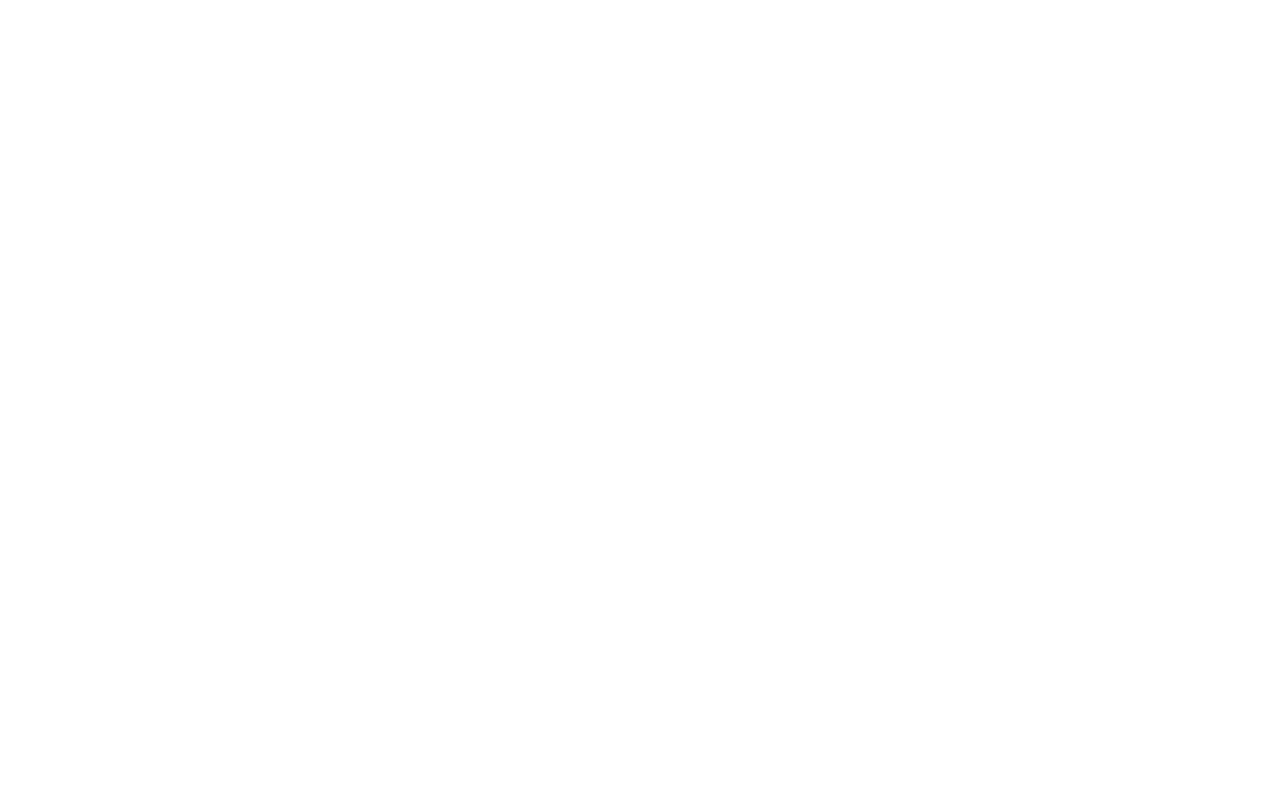
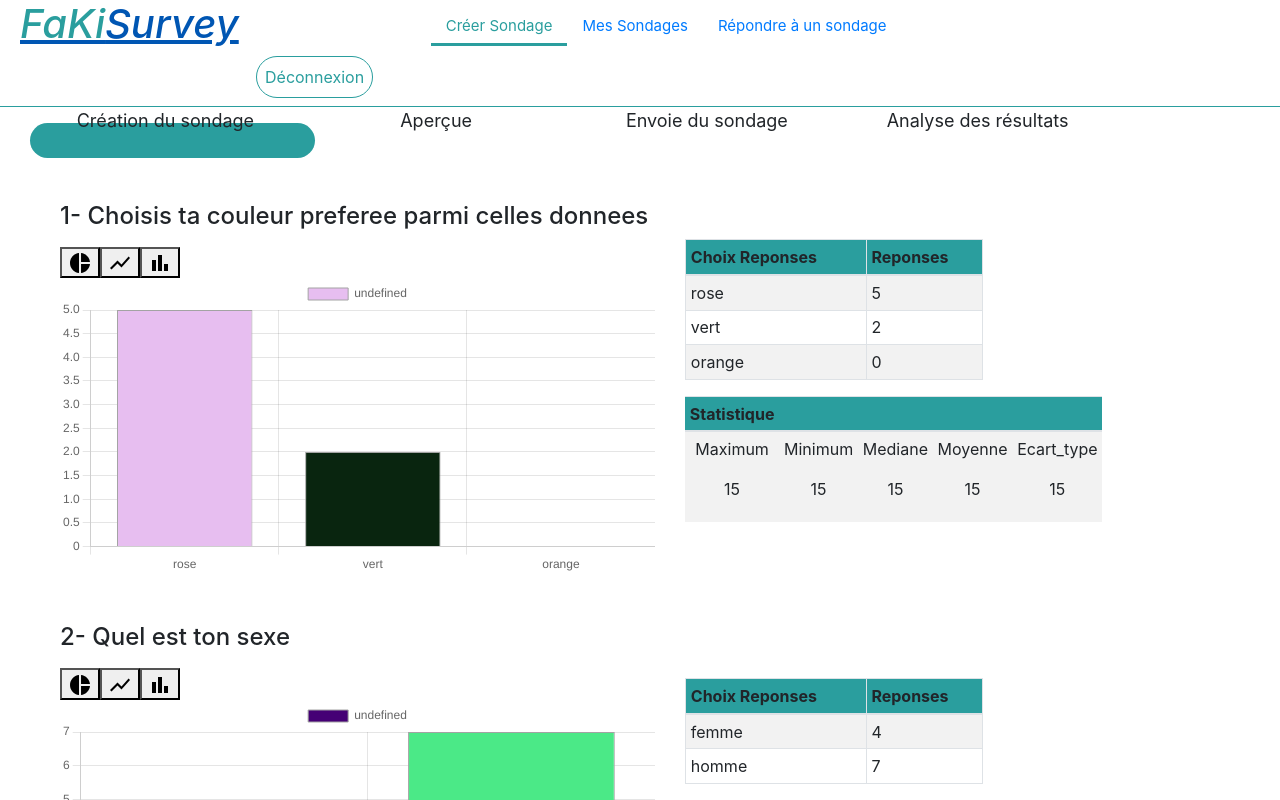
Before and after one commit to Fatou-S01/Survey-front-end, a React (Create React App) app: page /1/analyse in a window 1280 px wide. Before the commit this address had no page. Shown: the top 800 px of the page. Built offline with nearby package versions, Linux system fonts and the light colour scheme.

Commit message:
3st commit

```diff
--- a/package.json
+++ b/package.json
@@ -6,7 +6,8 @@
     "@chakra-ui/react": "^2.4.6",
     "@emotion/react": "^11.10.5",
     "@emotion/styled": "^11.10.5",
-    "@mui/material": "^5.11.3",
+    "@mui/icons-material": "^5.11.0",
+    "@mui/material": "^5.11.5",
     "@testing-library/jest-dom": "^5.16.5",
     "@testing-library/react": "^13.4.0",
     "@testing-library/user-event": "^13.5.0",
--- a/public/index.html
+++ b/public/index.html
@@ -10,7 +10,7 @@
       content="Web site created using create-react-app"
     />
     <link rel="apple-touch-icon" href="%PUBLIC_URL%/logo192.png" />
-    <link rel="stylesheet" href="https://maxcdn.bootstrapcdn.com/bootstrap/3.4.1/css/bootstrap.min.css">
+    <link rel="stylesheet" href="https://cdnjs.cloudflare.com/ajax/libs/twitter-bootstrap/4.4.1/css/bootstrap.min.css">
 
     <!--
       manifest.json provides metadata used when your web app is installed on a
--- a/src/components/analyse/analyse.css
+++ b/src/components/analyse/analyse.css
@@ -1,6 +1,17 @@
-.graph{
-    width: 50%;
+
+th{
+    background-color:#2A9E9E;
 }
+
+.tableResultat{
+    width:50%;
+}
+
+.analyse{
+    margin-top:70px;
+    margin-left: 60px;
+}
+
 .graph1{
-    width:30%;
+    width:60%;
 }
--- a/src/components/analyse/functions.js
+++ b/src/components/analyse/functions.js
@@ -9,13 +9,17 @@ import {
     ArcElement,
     PointElement,
     LineElement,
+    LineController,
+    BarController
   } from 'chart.js';
   import { Bar,Pie ,Line} from 'react-chartjs-2';
 
-  const x = ['Red', 'Blue', 'Yellow', 'Green', 'Purple', 'Orange','madre']//a prendre avec axios
-  const y = [12, 19, 3, 5, 2, 3,8]//a prendre avec axios
 
-  function generateRandomColors(n){
+
+  // export const x = ['Red', 'Blue', 'Yellow', 'Green', 'Purple', 'Orange','madre']//a prendre avec axios
+  // export const y = [12, 19, 3, 5, 2, 3,8]//a prendre avec axios
+
+  export function generateRandomColors(n){
     let randomColors = [];
     for (let i=0;i<n;i++){
       let maxVal = 0xFFFFFF;
@@ -43,8 +47,11 @@ import {
     ArcElement,
     PointElement,
     LineElement,
+    LineController,
+    BarController
   );
 
+function manageDatasAndOptions(datasets){
   const options = {
     indexAxis: 'x',
     responsive:true,
@@ -55,15 +62,54 @@ const options = {
     };
 
     const data = {
-  labels: x,
+    labels: Object.keys(datasets.reponses),
     datasets: [
       {
-      data: y,
-      backgroundColor: generateRandomColors(x.length),
+        data: Object.values(datasets.reponses),
+        backgroundColor: generateRandomColors(Object.keys(datasets.reponses).length),
         borderColor: '#A3A3A3',
         borderWidth: 1,
       },
     ],
     };
 
-export{options,data}
+    return {options,data}
+}
+
+function moyenne(data){
+    var sum = 0;
+
+    data.forEach(function (item, idx) {
+      sum += item;
+    });
+
+    // Returning the average of the numbers
+    return sum / data.length;
+}
+
+function median (arr)  {
+  const { length } = arr;
+
+  arr.sort((a, b) => a - b);
+
+  if (length % 2 === 0) {
+    return (arr[length / 2 - 1] + arr[length / 2]) / 2;
+  }
+
+  return arr[(length - 1) / 2];
+};
+
+
+function ecart_type(arr){
+  let mean = arr.reduce((acc, curr)=>{
+    return acc + curr
+  }, 0) / arr.length;
+  arr = arr.map((k)=>{
+    return (k - mean) ** 2
+  })
+ let sum = arr.reduce((acc, curr)=> acc + curr, 0);
+ let variance = sum / arr.length
+ return Math.sqrt(sum / arr.length)
+}
+
+export{manageDatasAndOptions}
--- a/src/components/analyse/graphique.js
+++ b/src/components/analyse/graphique.js
@@ -1,64 +1,55 @@
 import {React, useState } from 'react';
 import {useNavigate,useParams} from 'react-router-dom';
 import "./analyse.css";
-import {options,data} from "./functions"
+import {manageDatasAndOptions} from "./functions"
 import { Bar,Pie ,Line} from 'react-chartjs-2';
+import PieChartIcon from '@mui/icons-material/PieChart';
+import BarChartIcon from '@mui/icons-material/BarChart';
+import ShowChartIcon from '@mui/icons-material/ShowChart';
+
 
 function ButtonForChangesGraphType(props){
   return(<div>
-    <button  onClick = {()=> props.changeGraphType('HorizontalBar')} >BarreHorizontal{`${props.graphType}`}</button><button  onClick = {()=> props.changeGraphType('Pie')}>Circulaire</button ><button  onClick = {()=> props.changeGraphType('Line')}>Courbe</button><button  onClick = {()=> props.changeGraphType('Bar')}>Barre</button>
+<button  onClick = {()=> props.changeGraphType('Pie')}><PieChartIcon/></button ><button  onClick = {()=> props.changeGraphType('Line')}><ShowChartIcon/></button><button  onClick = {()=> props.changeGraphType('Bar')}><BarChartIcon/></button>
     </div>)
 }
 
 function Graphique(props){
 
+
 const [graphType,changeGraphType] = useState("Bar")
+const {options,data} = manageDatasAndOptions(props.datasets)
 
 if (graphType == 'Bar') {
   return (
     <div className='graph'>
+       <ButtonForChangesGraphType changeGraphType = {changeGraphType}/>
       <Bar options={options} data={data} />
-      <ButtonForChangesGraphType changeGraphType = {changeGraphType} graphType={graphType}/>
     </div>
 
-    )
+ )
 }
 else if (graphType == 'Pie') {
   return (
     <div className='graph1'>
+       <ButtonForChangesGraphType changeGraphType = {changeGraphType}/>
       <Pie data={data} options={options}/>
-      <ButtonForChangesGraphType changeGraphType = {changeGraphType} graphType={graphType}/>
-
-    </div>
-    )
-}
-else if (graphType == 'Line') {
-  return (
-    <div className='graph'>
-      <Line options={options} data={data} />
-      <ButtonForChangesGraphType changeGraphType = {changeGraphType} graphType={graphType}/>
-
-    </div>
-    )
-}
-else if (graphType == 'HorizontalBar') {
-  const options1 = {
-    indexAxis: 'x',
-    responsive:true,
-    legend:
-    {
-        display: false
-    }
-    };
-  return (
-    <div className='graph'>
-      <Bar options={options1} data={data} />
-      <ButtonForChangesGraphType changeGraphType = {changeGraphType} graphType={graphType}/>
 
     </div>
     )
 }
 
+else if (graphType == 'Line') {
+  return (
+    <div className='graph'>
+       <ButtonForChangesGraphType changeGraphType = {changeGraphType}/>
+      <Line options={options} data={data} />
+
+    </div>
+    )
+}
+
+
 }
 
 export {Graphique};
--- a/src/components/analyse/index.js
+++ b/src/components/analyse/index.js
@@ -2,17 +2,41 @@ import {React, useState } from 'react';
 import {useNavigate,useParams} from 'react-router-dom';
 import "./analyse.css";
 import {Graphique} from "./graphique";
+import { TableauResultat } from './tableauResultats';
+import { TableauStatistique } from './tableauStatistique';
+
+function AnalyseGraphique(){
+    const params = useParams()
+    const datas = [
+        {
+            "id_question":1,
+            "intitule_question": "Choisis ta couleur preferee parmi celles donnees",
+            "type_question":'checkbox',
+            "reponses":{"rose":5,"vert":2,"orange":0},
+
+        },
+        {
+            "id_question": 2,
+            "intitule_question": "Quel est ton sexe",
+            "type_question":'checkbox',
+            "reponses":{"femme":4,"homme":7},
+
+        },] //A RETROUVER AVEC AXIOS EN UTILISANT L'ID DU SONDAGE  params.id_sondage
+    return (<div className='analyse'>
+    {datas.map( (question,index)=> <p key={question.id_question} className="mb-5 row">
+        <div className='col'>
+        <h4 className='mb-3'>{index +1}-  {question.intitule_question}</h4>
+        <Graphique datasets={question}/>
+        </div>
+        <div className='col my-auto'>
+        <TableauResultat datasets = {question}/>
+        <TableauStatistique datasets = {question}/>
+        </div>
+    </p>)}
 
 
-function AnalyseGraphique(){
-    const nQuestions = [{id:1,intitule:'quel est votre age'},{id:2,intitule:'quel est votre prenom'},{id:3,intitule:'quellessont vos couleurs preferees'}];
-    return <div>
-    {nQuestions.map( question=> <p key={question.id}>
-        <div>
-        <Graphique/>
-        </div>
-    </p>)}
-    </div>
+    </div>)
+
 }
 
 export {AnalyseGraphique};
--- /dev/null
+++ b/src/components/analyse/tableauResultats.js
@@ -0,0 +1,28 @@
+import {React, useState } from 'react';
+
+function TableauResultat(props){
+    const lignes = Object.entries(props.datasets.reponses)
+    return(<div className='tableResultat'>
+		<table class="table table-striped table-bordered
+									 table-sm">
+			<thead>
+				<tr>
+					<th> Choix Reponses</th>
+					<th> Reponses</th>
+				</tr>
+			</thead>
+			<tbody>
+            {lignes.map( ligne =>
+                <tr key={ligne[0]}>
+					<td> {ligne[0]}</td>
+					<td> {ligne[1]}</td>
+				</tr>
+                )}
+
+			</tbody>
+   	</table>
+	</div>
+    )
+}
+
+export {TableauResultat}
--- /dev/null
+++ b/src/components/analyse/tableauStatistique.js
@@ -0,0 +1,29 @@
+import {React, useState } from 'react';
+
+function TableauStatistique(props){
+    //const datas = props.datasets.reponses
+    return(<div className='tableResultat'>
+		<table class="table table-striped
+									 table-sm">
+			<thead>
+				<tr>
+					<th> Statistique</th>
+                    <th></th><th></th><th></th><th></th>
+				</tr>
+			</thead>
+			<tbody>
+            <tr >
+					<td className='text-center'><p>Maximum</p> <p>15</p></td>
+					<td className='text-center'><p>Minimum</p> <p>15</p> </td>
+                    <td className='text-center'><p>Mediane</p> <p>15</p> </td>
+                    <td className='text-center'><p>Moyenne</p> <p>15</p> </td>
+                    <td className='text-center'> <p>Ecart_type</p> <p>15</p></td>
+				</tr>
+
+			</tbody>
+   	</table>
+	</div>
+    )
+}
+
+export {TableauStatistique}
--- a/src/components/progressBar/index.js
+++ b/src/components/progressBar/index.js
@@ -16,7 +16,7 @@ function ProgressBar() {
                <p className='p'>Aperçue</p>
                <p className='p'>Envoie du sondage
                </p>
-               <p className='p' onClick={() => navigate('/analyse')}>Analyse des résultats</p></div>
+               <p className='p' onClick={() => navigate('/1/analyse')}>Analyse des résultats</p></div>
 
         </div>
         </div>
--- a/src/setup/routes-manager/index.js
+++ b/src/setup/routes-manager/index.js
@@ -17,7 +17,7 @@ function Routage() {
           <Route path='/inscription' element = {<SignUp/>}/>
           <Route path='/connexion' element = {<SignIn/>}/>
           <Route path='/Creer_sondage/:id_user/:titre_sondage' element = {<Sondage/>}/>
-          <Route path='/analyse' element = {<Analyse/>}/>
+          <Route path='/:id_sondage/analyse' element = {<Analyse/>}/>
 
 
 
```
Also changed, not shown: 1 other file (tests, documents, lock files or other folders). Lines whose indentation alone changed are shown as unchanged.
